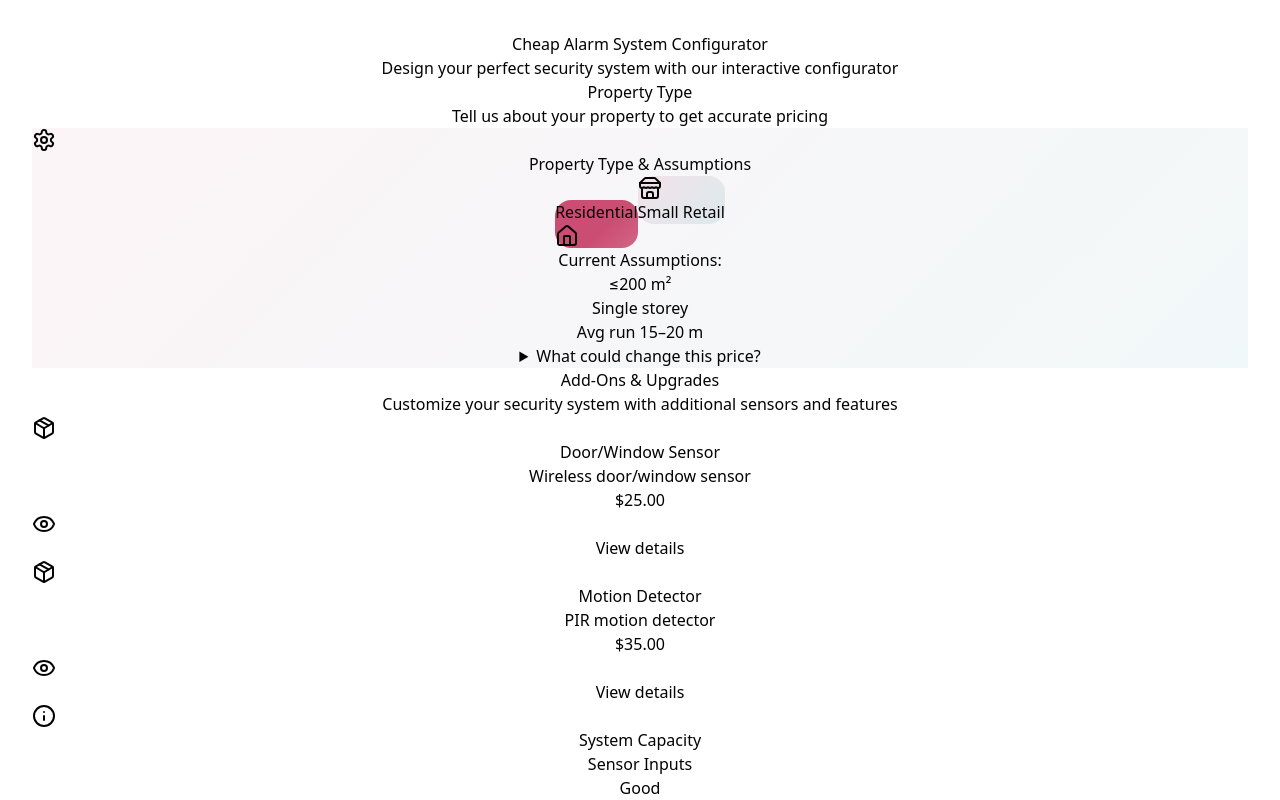
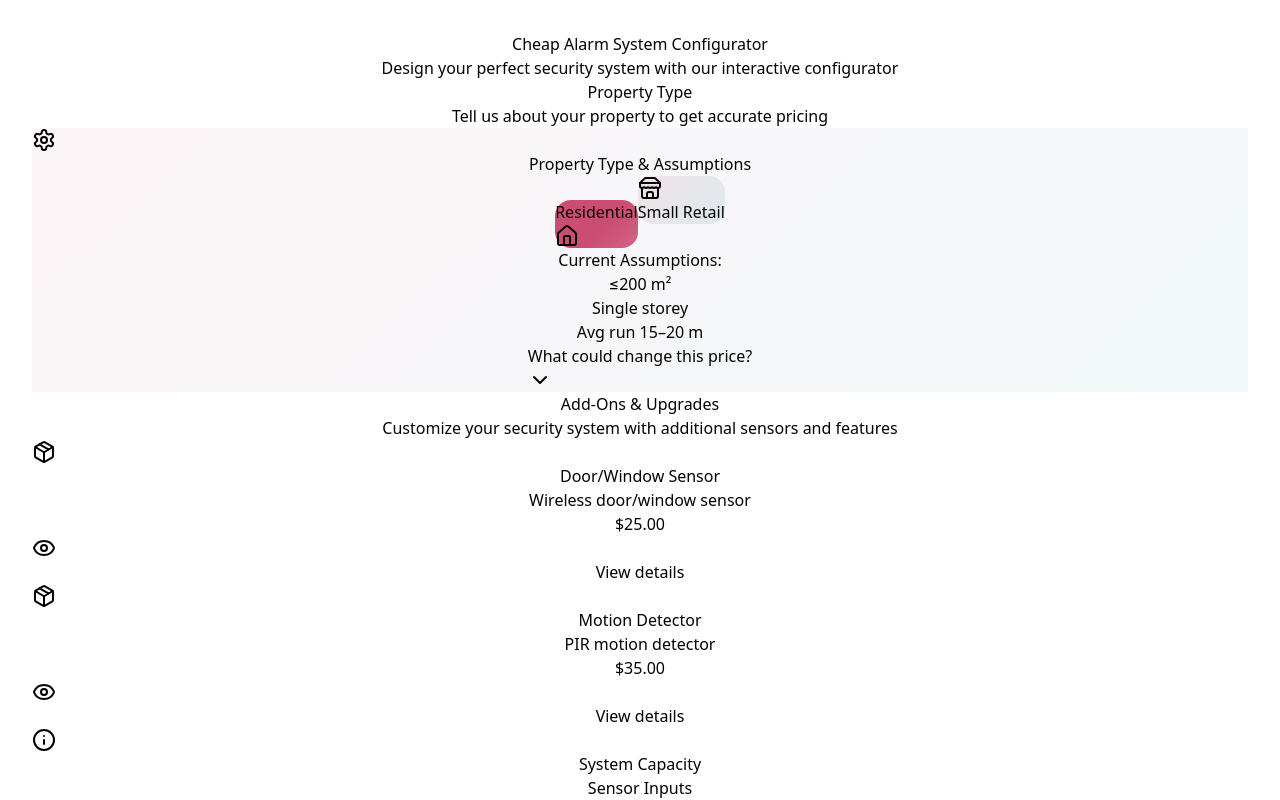
Before and after one commit to storpa26/cheapalarm-calculator, a React (Vite) app: page /alarm in a window 1280 px wide. Shown: the top 800 px of the page. Built offline with nearby package versions, Linux system fonts and the light colour scheme.

Commit message:
added accordion

```diff
--- a/src/components/Product/ContextSwitcher.jsx
+++ b/src/components/Product/ContextSwitcher.jsx
@@ -1,5 +1,6 @@
 import { Button } from '../../shared/ui/button';
 import { Badge } from '../../shared/ui/badge';
+import { Accordion, AccordionItem, AccordionTrigger, AccordionContent } from '../../shared/ui/accordion';
 import { useEffect, useRef, useState } from 'react';
 import { Settings, Home, Store } from 'lucide-react';
 
@@ -26,11 +27,12 @@ export function ContextSwitcher({
 }) {
   const contexts = ['residential', 'retail'];
   const [animatedContext, setAnimatedContext] = useState(null);
+  const [loopContext, setLoopContext] = useState(null);
   const timerRef = useRef(null);
   useEffect(() => () => { if (timerRef.current) clearTimeout(timerRef.current); }, []);
 
   return (
-    <div className={`rounded-2xl p-6 ${className || ''}`} style={{ background: 'linear-gradient(135deg, hsl(var(--primary)/0.06), hsl(var(--secondary)/0.06))' }}>
+    <div className={`rounded-3xl border border-primary/20 shadow-sm p-6 ${className || ''}`} style={{ background: 'linear-gradient(135deg, hsl(var(--primary)/0.06), hsl(var(--secondary)/0.06))' }}>
       <div className="space-y-4">
         <div className="flex items-center gap-2">
           <Settings className="w-5 h-5 text-primary" />
@@ -45,23 +47,26 @@ export function ContextSwitcher({
             return (
               <button
                 key={context}
-                onClick={(e) => {
+                onClick={() => {
                   if (context !== currentContext) {
                     onContextChange(context);
-                    // Persist animation class via state for ~1.1s
+                    // One-shot teal sweep on newly selected button
                     setAnimatedContext(context);
                     if (timerRef.current) clearTimeout(timerRef.current);
                     timerRef.current = setTimeout(() => setAnimatedContext(null), 1150);
+                    // Clear any loop
+                    setLoopContext(null);
                   } else {
-                    onContextChange(context);
+                    // Click on already active button: run teal sweep continuously
+                    setLoopContext((prev) => (prev === context ? null : context));
                   }
                 }}
-                className={`group neon-ring ${animatedContext === context ? 'neon-animate' : ''} relative h-28 w-44 rounded-2xl px-5 py-4 flex items-center justify-center gap-3
+                className={`group neon-ring-teal ${animatedContext === context ? 'neon-animate-once' : ''} ${loopContext === context ? 'neon-animate-loop' : ''} relative h-28 w-44 rounded-2xl px-5 py-4 flex items-center justify-center gap-3
                   transition-all duration-300 ease-out
                   ${isActive ? 'translate-y-0' : 'translate-y-[2px]'}
                   ${isActive ? 'shadow-[0_10px_30px_-10px_rgba(233,30,99,0.6),inset_0_-4px_0_rgba(0,0,0,0.2)]' : 'shadow-[0_8px_20px_-10px_rgba(233,30,99,0.25),inset_0_-2px_0_rgba(233,30,99,0.15)]'}
                   ${isActive ? 'bg-gradient-to-br from-primary to-primary/80 text-primary-foreground' : 'bg-gradient-to-br from-primary/10 via-secondary/10 to-primary/10 text-foreground'}
-                  hover:translate-y-[-2px] hover:ring-2 hover:ring-primary/40 hover:rounded-2xl
+                  hover:translate-y-[-2px] hover:ring-2 hover:ring-accent/40 hover:rounded-2xl
                   active:translate-y-[1px] active:shadow-[inset_0_4px_10px_rgba(0,0,0,0.2)]
                   border border-primary/30
                 `}
@@ -104,11 +109,14 @@ export function ContextSwitcher({
           </div>
         </div>
 
-        <details className="text-sm">
-          <summary className="cursor-pointer text-primary font-medium hover:underline">
-            What could change this price?
-          </summary>
-          <div className="mt-2 text-muted-foreground space-y-1">
+        {/* Teal gradient accordion for price factors */}
+        <Accordion type="single" collapsible className="rounded-2xl overflow-hidden">
+          <AccordionItem value="price-factors" className="border-none">
+            <AccordionTrigger className="px-4 py-3 bg-gradient-to-r from-accent/15 via-accent/20 to-accent/15 text-accent rounded-2xl hover:no-underline">
+              <span className="font-medium">What could change this price?</span>
+            </AccordionTrigger>
+            <AccordionContent className="bg-gradient-to-br from-accent/10 via-accent/15 to-accent/10 rounded-b-2xl">
+              <div className="mt-2 text-sm text-muted-foreground space-y-1 px-4">
                 <p>• Long cable runs beyond included meters</p>
                 <p>• Conduit installation in commercial properties</p>
                 <p>• Heritage building or access restrictions</p>
@@ -116,7 +124,9 @@ export function ContextSwitcher({
                 <p>• Local council requirements</p>
                 <p>• Site-specific installation complexity</p>
               </div>
-        </details>
+            </AccordionContent>
+          </AccordionItem>
+        </Accordion>
       </div>
     </div>
   );
--- a/src/index.css
+++ b/src/index.css
@@ -2,7 +2,7 @@
 @tailwind components;
 @tailwind utilities;
 
-/* Neon ring effect for active property buttons */
+/* Neon ring effect for active property buttons (brand pink) */
 .neon-ring {
   position: relative;
   border-radius: 1rem; /* match rounded-2xl */
@@ -24,13 +24,42 @@
   pointer-events: none;
   filter: drop-shadow(0 0 6px hsl(var(--primary))) drop-shadow(0 0 12px hsl(var(--primary)/0.5));
 }
-.neon-animate::after {
+/* One-shot sweep */
+.neon-animate::after,
+.neon-animate-once::after {
   animation: neon-sweep 1100ms linear 1;
+}
+/* Continuous sweep */
+.neon-animate-loop::after {
+  animation: neon-sweep 1100ms linear infinite;
 }
 @keyframes neon-sweep {
   0% { opacity: 1; --angle: 0deg; }
   90% { opacity: 1; --angle: 360deg; }
   100% { opacity: 0; --angle: 360deg; }
+}
+
+/* Teal variant using accent color */
+.neon-ring-teal {
+  position: relative;
+  border-radius: 1rem; /* match rounded-2xl */
+  --angle: 0deg;
+}
+.neon-ring-teal::after {
+  content: "";
+  position: absolute;
+  inset: -2px; /* slightly outside to sit on border */
+  padding: 2px;
+  border-radius: inherit;
+  background: conic-gradient(from var(--angle), hsl(var(--accent)) 0%, hsl(var(--accent)/0.3) 35%, hsl(var(--accent)) 70%, hsl(var(--accent)/0.3) 100%);
+  -webkit-mask:
+    linear-gradient(#000 0 0) content-box,
+    linear-gradient(#000 0 0);
+  -webkit-mask-composite: xor;
+  mask-composite: exclude;
+  opacity: 0;
+  pointer-events: none;
+  filter: drop-shadow(0 0 6px hsl(var(--accent))) drop-shadow(0 0 12px hsl(var(--accent)/0.5));
 }
 
 :root {
@@ -99,3 +128,19 @@ body {
   background-color: hsl(var(--background));
   color: hsl(var(--foreground));
 }
+
+/* Smooth Accordion animations for Radix-based content */
+.accordion-transition[data-state="open"] {
+  animation: accordion-down 220ms cubic-bezier(0.65, 0, 0.35, 1);
+}
+.accordion-transition[data-state="closed"] {
+  animation: accordion-up 220ms cubic-bezier(0.65, 0, 0.35, 1);
+}
+@keyframes accordion-down {
+  from { height: 0; }
+  to { height: var(--radix-accordion-content-height); }
+}
+@keyframes accordion-up {
+  from { height: var(--radix-accordion-content-height); }
+  to { height: 0; }
+}
--- /dev/null
+++ b/src/shared/ui/accordion.jsx
@@ -0,0 +1,37 @@
+import * as React from 'react';
+import * as AccordionPrimitive from '@radix-ui/react-accordion';
+import { ChevronDown } from 'lucide-react';
+
+export const Accordion = AccordionPrimitive.Root;
+
+export const AccordionItem = React.forwardRef(({ className = '', ...props }, ref) => (
+  <AccordionPrimitive.Item ref={ref} className={`border-b ${className}`} {...props} />
+));
+AccordionItem.displayName = 'AccordionItem';
+
+export const AccordionTrigger = React.forwardRef(({ className = '', children, ...props }, ref) => (
+  <AccordionPrimitive.Header className="flex">
+    <AccordionPrimitive.Trigger
+      ref={ref}
+      className={`flex flex-1 items-center justify-between py-4 font-medium transition-all hover:underline [&[data-state=open]>svg]:rotate-180 ${className}`}
+      {...props}
+    >
+      {children}
+      <ChevronDown className="h-4 w-4 shrink-0 transition-transform duration-200" />
+    </AccordionPrimitive.Trigger>
+  </AccordionPrimitive.Header>
+));
+AccordionTrigger.displayName = 'AccordionTrigger';
+
+export const AccordionContent = React.forwardRef(({ className = '', children, ...props }, ref) => (
+  <AccordionPrimitive.Content
+    ref={ref}
+    className={`accordion-transition overflow-hidden text-sm ${className}`}
+    {...props}
+  >
+    <div className="pt-0 pb-4">
+      {children}
+    </div>
+  </AccordionPrimitive.Content>
+));
+AccordionContent.displayName = 'AccordionContent';
```
Lines whose indentation alone changed are shown as unchanged.
